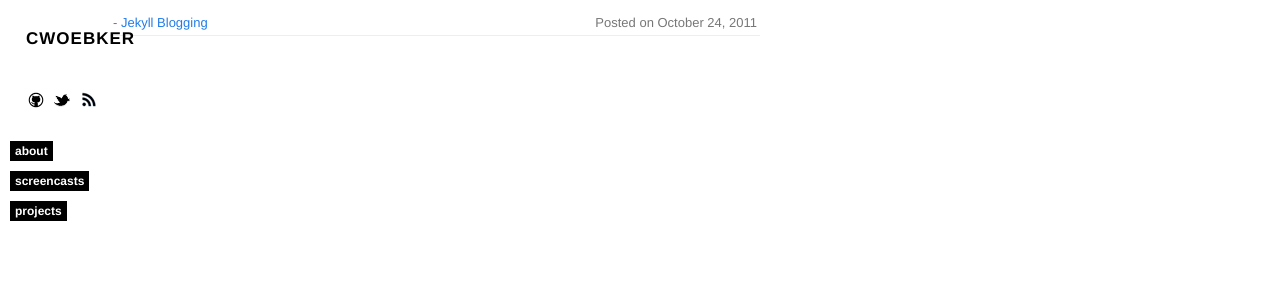
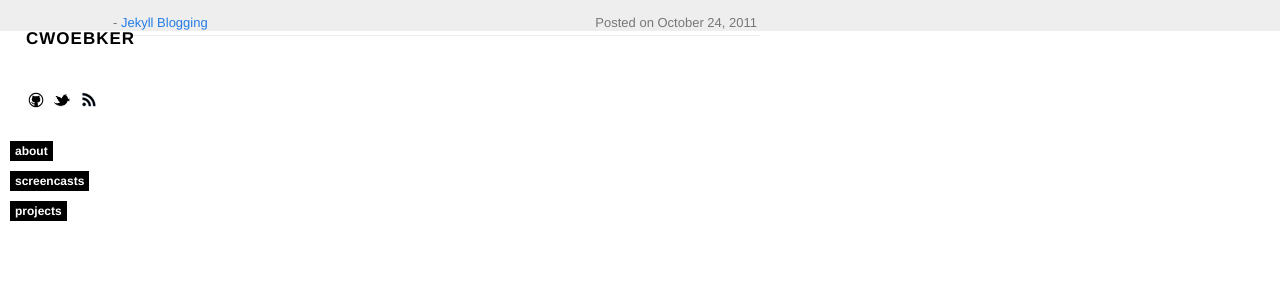
Before and after one commit to cwoebker/.com, a Jekyll site: the page built from index.html, in a window 1280 px wide. Shown: the top 300 px of the page. Built offline with Jekyll 4.4.1, drawn with Linux system fonts in a browser that asks for light colours; nearby versions of some CDN libraries; Markdown is read by kramdown in place of the engine named in the settings.

Commit message:
added custom header div

```diff
--- a/_layouts/default.html
+++ b/_layouts/default.html
@@ -21,6 +21,8 @@
   <script type="text/javascript" src="/javascript/jquery.js"></script>
 </head>
 <body>
+
+<div id="custom-header"></div>
 
 <div id="topbar">
   <div id="me">
--- a/css/styles.css
+++ b/css/styles.css
@@ -248,10 +248,17 @@ h3{
 
 */
 
+#custom-header {
+	background-color: #EEE;
+	height: 31px;
+	margin-bottom: -31px;
+}
+
 #topbar {
   width: auto;
   padding: 3px 10px 0px 10px;
   float: top;
+  height: 30px;
   line-height: 22px;
   display: block;
 }
```
